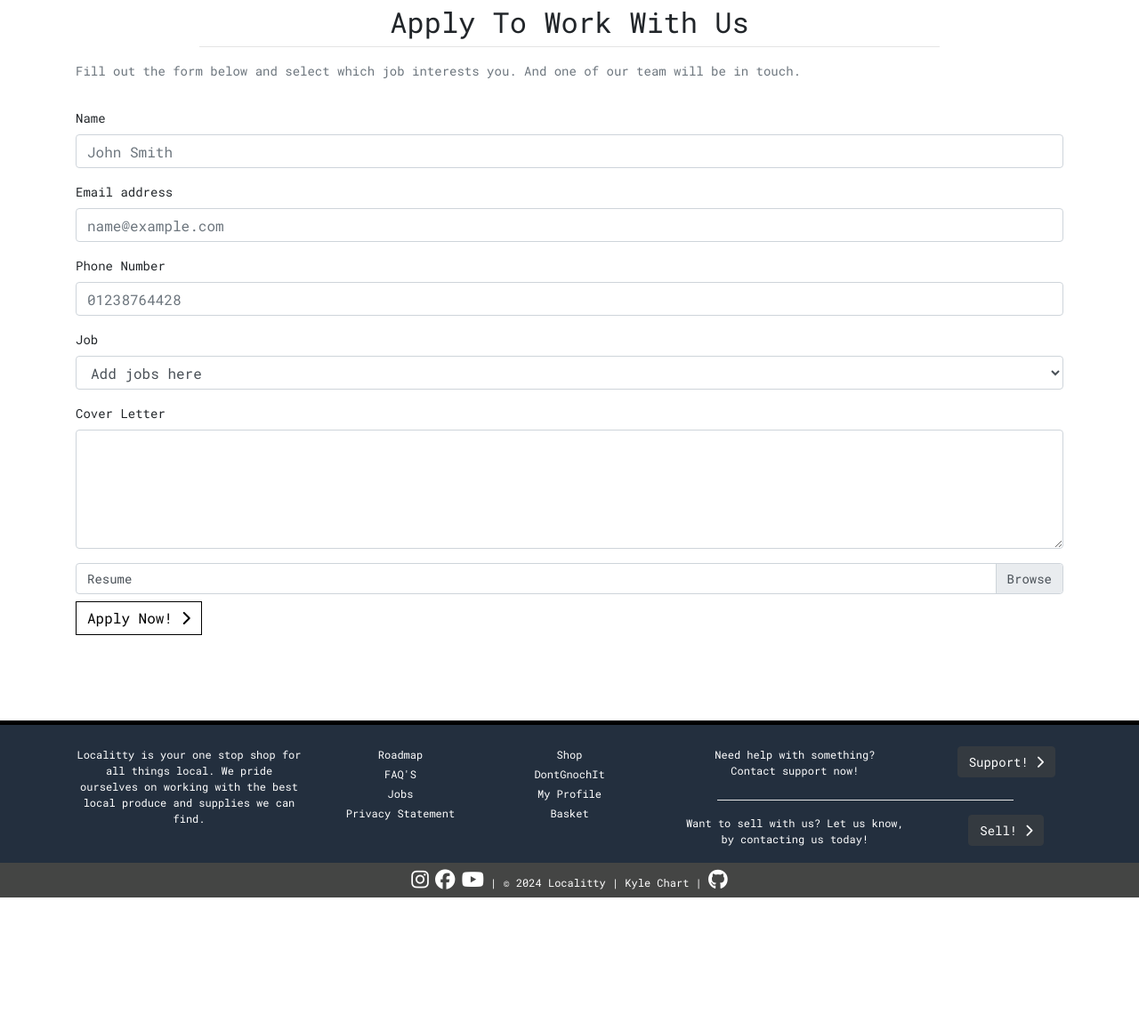
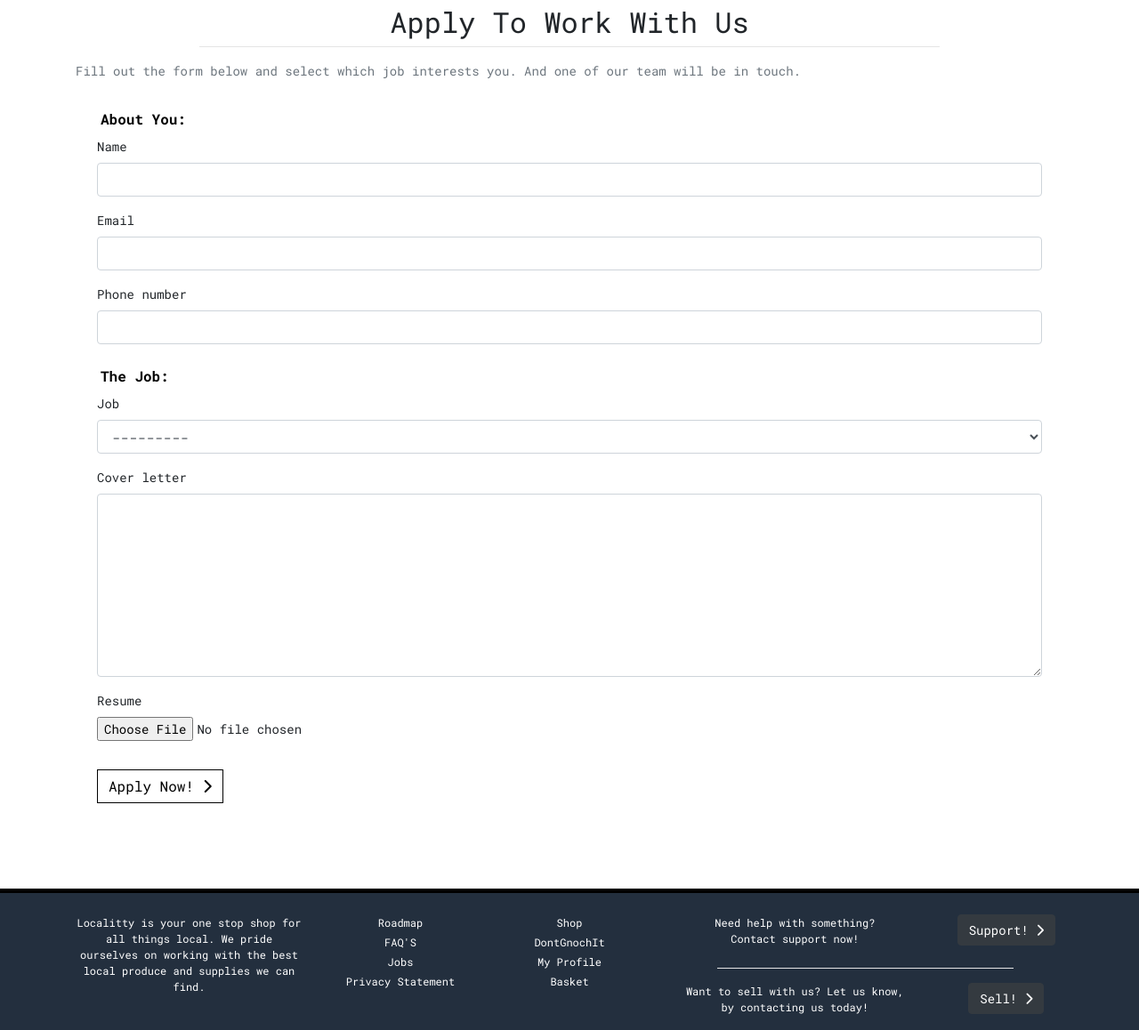
Before and after one commit to Mrekyle/ci-project-5, a Django app: page /apply/ in a window 1280 px wide. Shown: the part 109-1267 px from the top of the page at 89% size. Before the commit the page ends 1118 px from the top, so only its background shows below. Run offline with Django 3.2, Linux system fonts and the light colour scheme; a user stored in the database is signed in; tables that the repository leaves empty hold one stand-in row (values such as "Sample post"); some libraries are stand-ins or nearby versions.

Commit message:
Finished jobs applications. Added Delete functionality for applicants

```diff
--- a/home/forms.py
+++ b/home/forms.py
@@ -32,6 +32,8 @@ class CreateJobPost(forms.ModelForm):
 
         for field in self.fields:
             self.fields['job_category'].choices = friendly_names
+            self.fields['job_salary'].widget.attrs.update(
+                {'placeholder': 'Job Salary'})
             if field != 'job_desc':
                 if self.fields[field].required:
                     placeholder = f'{placeholders} *'
@@ -49,4 +51,10 @@ class JobApplication(forms.ModelForm):
 
     class Meta():
         model = JobApp
-        fields = {}
+        fields = {'name', 'email', 'phone_number',
+                  'job', 'cover_letter', 'resume'}
+
+    def __init__(self, *args, **kwargs):
+        super().__init__(*args, **kwargs)
+        self.fields['cover_letter'].widget.attrs.update(
+            {'class': 'form-control testing', 'rows': '8'})
--- a/home/models.py
+++ b/home/models.py
@@ -17,7 +17,7 @@ class JobPost(models.Model):
     job_salary = models.DecimalField(max_digits=10, decimal_places=2)
 
     class Meta():
-        verbose_name_plural = 'Job Posting'
+        verbose_name_plural = 'Job Postings'
 
     def __str__(self):
         return self.job_name
@@ -38,7 +38,7 @@ class JobCategory(models.Model):
         return self.friendly_name
 
     class Meta:
-        verbose_name_plural = 'Job Category'
+        verbose_name_plural = 'Job Categories'
 
 
 class JobApp(models.Model):
@@ -53,7 +53,7 @@ class JobApp(models.Model):
     job = models.ForeignKey(
         JobPost, null=True, blank=True, on_delete=models.SET_NULL)
     resume = models.ImageField(blank=True, null=True)
-    cover_letter = models.CharField(max_length=500, blank=True, null=True)
+    cover_letter = models.TextField(max_length=500, blank=True, null=True)
 
     def __str__(self):
         """
@@ -62,4 +62,4 @@ class JobApp(models.Model):
         return self.name
 
     class Meta():
-        verbose_name_plural = 'Job Application'
+        verbose_name_plural = 'Job Applicants'
--- a/home/templates/home/job_post.html
+++ b/home/templates/home/job_post.html
@@ -20,6 +20,7 @@
         <div class="col">
             <hr class="w-75 mb-2">
                 <h2 class="page-title text-center">Job Posting</h2>
+                <p class="text-center text-muted">Create a new job posting.</p>
             <hr class="w-75 mt-2">
         </div>
     </div>
@@ -27,7 +28,7 @@
 <div class="container mb-5">
     <div class="row mb-5 justify-content-center">
         <div class="col-12 mb-5 mt-5">
-            <form method="POST" action="{% url 'jobs' %}" class="form mb-4 w-75" enctype="multipart/form-data">
+            <form method="POST" action="{% url 'job_managment' %}" class="form mb-4 w-75" enctype="multipart/form-data">
                 {% csrf_token %}
                 <fieldset class="rounded px-4 mb-2">
                     <legend class="fieldset-label small text-black px-1 w-auto">Job Details:</legend>
--- a/home/urls.py
+++ b/home/urls.py
@@ -13,5 +13,7 @@ urlpatterns = [
     path('delete/<int:job_id>/', views.del_job, name='delete_job'),
     path('apply/', views.renderjob_apply, name='apply'),
     path('applicants/', views.renderjob_applicants, name='applicants'),
+    path('delete_applicants/<int:app_id>/',
+         views.del_applicant, name='del_applicant'),
     path('roadmap/', views.renderroadmap, name='roadmap'),
 ]
--- a/home/views.py
+++ b/home/views.py
@@ -96,9 +96,12 @@ def renderjobpost(request):
         form = CreateJobPost()
 
     form = CreateJobPost()
+    job_post = JobPost.objects.all()
+
     template = 'home/job_post.html'
     context = {
         'form': form,
+        'job_post': job_post,
     }
 
     return render(request, template, context)
@@ -188,13 +191,12 @@ def del_job(request, job_id):
     return redirect(reverse('job_managment'))
 
 
-@login_required
 def renderjob_apply(request):
     """
         Renders the job application
     """
 
-    jobs = JobPost
+    jobs = JobPost.objects.all()
     form = JobApplication
 
     if request.method == 'POST':
@@ -214,12 +216,13 @@ def renderjob_apply(request):
 
     context = {
         'form': form,
-        'jobs': jobs,
+        'job': jobs,
     }
 
     return render(request, template, context)
 
 
+@login_required
 def renderjob_applicants(request):
     """
         Renders all job applications made.
@@ -236,17 +239,34 @@ def renderjob_applicants(request):
     page = request.GET.get('page')
     paginate = p.get_page(page)
 
-    # job = get_object_or_404(JobPost)
-
     template = 'applications.html'
 
     context = {
         'jobs': jobs,
         'paginate': paginate,
-        # 'job_post': job,
     }
 
     return render(request, template, context)
+
+
+@login_required
+def del_applicant(request, app_id):
+    """
+        Handles the delete methods for job applications that
+        have been submitted
+    """
+
+    if not request.user.is_superuser:
+        messages.error(request, f"Sorry you dont have access to be here. \
+                       Only store owners can do that!")
+        return redirect(reverse('home'))
+
+    applicant = get_object_or_404(JobApp, pk=app_id)
+    applicant.delete()
+    messages.success(
+        request, f'Job Applicant: {applicant.name}, Has been successfully deleted.')
+
+    return redirect(reverse('applicants'))
 
 
 def renderroadmap(request):
--- a/notes.txt
+++ b/notes.txt
@@ -6,8 +6,6 @@ HOSTING!!!!
 Check static files working on deployed version
 
 Form on edit jobs page
-Style form
-Placeholders on jobs Form
 Form functionality
 
 Comparison in html to display other message for favorites and jobs
@@ -17,3 +15,5 @@ Add job applications form and functionalitty
 
 job aplications page
     allow for applicant delete
+
+Add jobs testing to readme
--- a/products/views.py
+++ b/products/views.py
@@ -172,6 +172,7 @@ def renderedit(request, product_id):
     return render(request, template, context)
 
 
+@login_required
 def del_product(request, product_id):
     """
         Handles the delete methods for a product on the store
--- a/static/css/base.css
+++ b/static/css/base.css
@@ -291,6 +291,15 @@ a.cat-badge > span.badge:hover {
 
 
 /* BUTTON STYLING  */
+
+.app-delete:hover,
+.app-delete:active,
+.app-delete:focus {
+    background: rgb(255, 99, 99);
+    color: black;
+    border: 1px solid black;
+    padding: 3px, 2px, 3px, 2px;
+}
 
 .t-btn-cursor {
     cursor: pointer;
--- a/templates/applications.html
+++ b/templates/applications.html
@@ -56,7 +56,7 @@
                         <div class="row mb-3">
                             <hr class="w-75">
                             <div class="col-12 text-right">
-                                <a class="btn btn-outline-black mr-3" rel="noopener" aria-label="Deletes the job application">Delete Applicant <i class="fas fa-trash"></i></a>
+                                <a href="{% url 'del_applicant' job.id %}" class="btn btn-outline-black mr-3 app-delete" rel="noopener" aria-label="Deletes the job application">Delete Applicant <i class="fas fa-trash"></i></a>
                             </div>
                         </div>
                     </div>
--- a/templates/job_apply.html
+++ b/templates/job_apply.html
@@ -29,33 +29,19 @@
             <div class="col-lg-12 col-md-12 col-sm-12">
                 <form class="mb-5" action="" method="POST" enctype="multipart/form-data">
                     {% csrf_token %}
-                    <div class="form-group">
-                        <label for="exampleFormControlInput1">Name</label>
-                        <input name="message_name" type="text" class="form-control" id="exampleFormControlInput1" placeholder="John Smith">
-                    </div>
-                    <div class="form-group">
-                        <label for="exampleFormControlInput1">Email address</label>
-                        <input name="message_email" type="email" class="form-control" id="exampleFormControlInput1" placeholder="name@example.com">
-                    </div>
-                    <div class="form-group">
-                        <label for="exampleFormControlInput1">Phone Number</label>
-                        <input name="message_number" type="text" class="form-control" id="exampleFormControlInput1" placeholder="01238764428">
-                    </div>
-                    <div class="form-group">
-                        <label for="exampleFormControlSelect1">Job</label>
-                        <select name="select_option" class="form-control" id="exampleFormControlSelect1">
-                          <option>Add jobs here</option>
-                        </select>
-                    </div>
-                    <div class="form-group">
-                        <label for="exampleFormControlTextarea1">Cover Letter</label>
-                        <textarea name="message_body" class="form-control" id="exampleFormControlTextarea1" rows="5"></textarea>
-                    </div>
-                    <div class="custom-file">
-                        <input type="file" class="custom-file-input" id="customFile">
-                        <label class="custom-file-label" for="customFile">Resume</label>
-                      </div>
-                    <button type="submit" class="btn btn-outline-black rounded-0 mt-2">Apply Now! <i class="fas fa-chevron-right"></i></button>
+                    <fieldset class="rounded px-4 mb-2">
+                        <legend class="fieldset-label small text-black px-1 w-auto mb-2">About You:</legend>
+                        {{ form.name | as_crispy_field }}
+                        {{ form.email | as_crispy_field }}
+                        {{ form.phone_number | as_crispy_field }}
+                    </fieldset>
+                    <fieldset class="rounded px-4 mb-2">
+                        <legend class="fieldset-label small text-black px-1 w-auto mb-2">The Job:</legend>
+                        {{ form.job | as_crispy_field }}
+                        {{ form.cover_letter | as_crispy_field }}
+                        {{ form.resume | as_crispy_field }}
+                    </fieldset>
+                    <button type="submit" class="ml-4 btn btn-outline-black rounded-0 mt-2">Apply Now! <i class="fas fa-chevron-right"></i></button>
                 </form>
             </div>
         </div>
```
Also changed, not shown: home/templates/home/manage_jobs.html (+10 -2 lines), README.md, home/migrations/0008_alter_jobapp_cover_letter.py (added).
